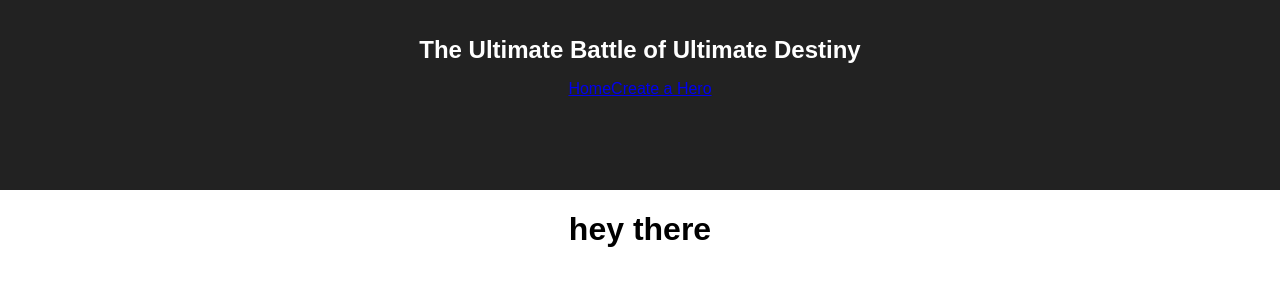
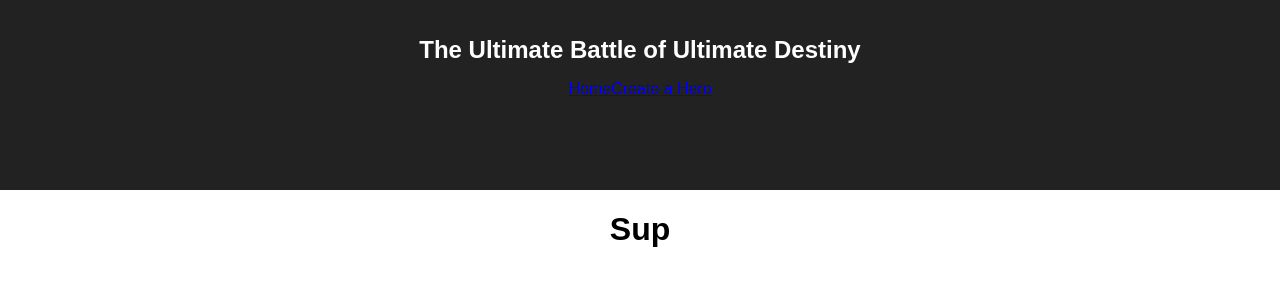
Before and after one commit to dlousa92/mernapp-frontend, a React (Create React App) app: page / in a window 1280 px wide. Shown: the top 300 px of the page. Built offline with nearby package versions, Linux system fonts and the light colour scheme.

Commit message:
have homepage render hero cards

```diff
--- a/src/Components/HeroCard/Hero-Card.js
+++ b/src/Components/HeroCard/Hero-Card.js
@@ -3,7 +3,9 @@ import React, { Component } from 'react'
 class HeroCard extends Component {
   render () {
     return (
-      <div />
+      <div>
+        <h1>Sup</h1>
+      </div>
     )
   }
 }
--- a/src/Components/Home/Home.js
+++ b/src/Components/Home/Home.js
@@ -1,10 +1,11 @@
 import React, { Component } from 'react'
+import HeroCard from '../HeroCard/Hero-Card'
 
 class Home extends Component {
   render () {
     return (
       <div>
-        <h1>hey there</h1>
+        <HeroCard />
       </div>
     )
   }
```
